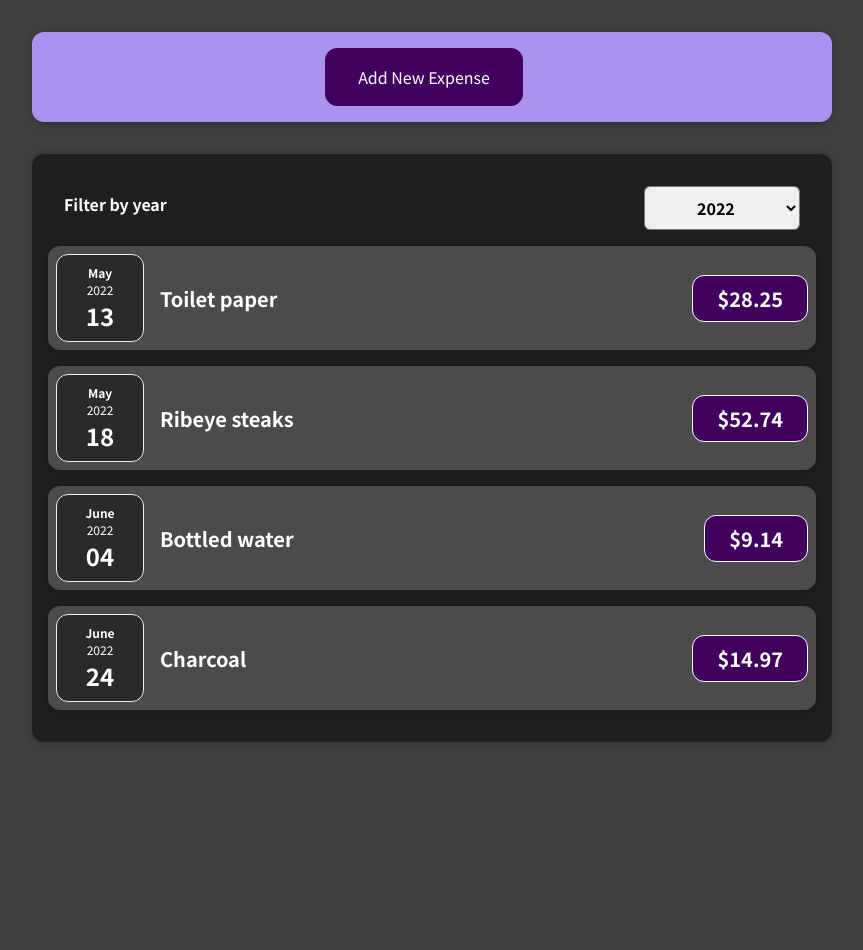
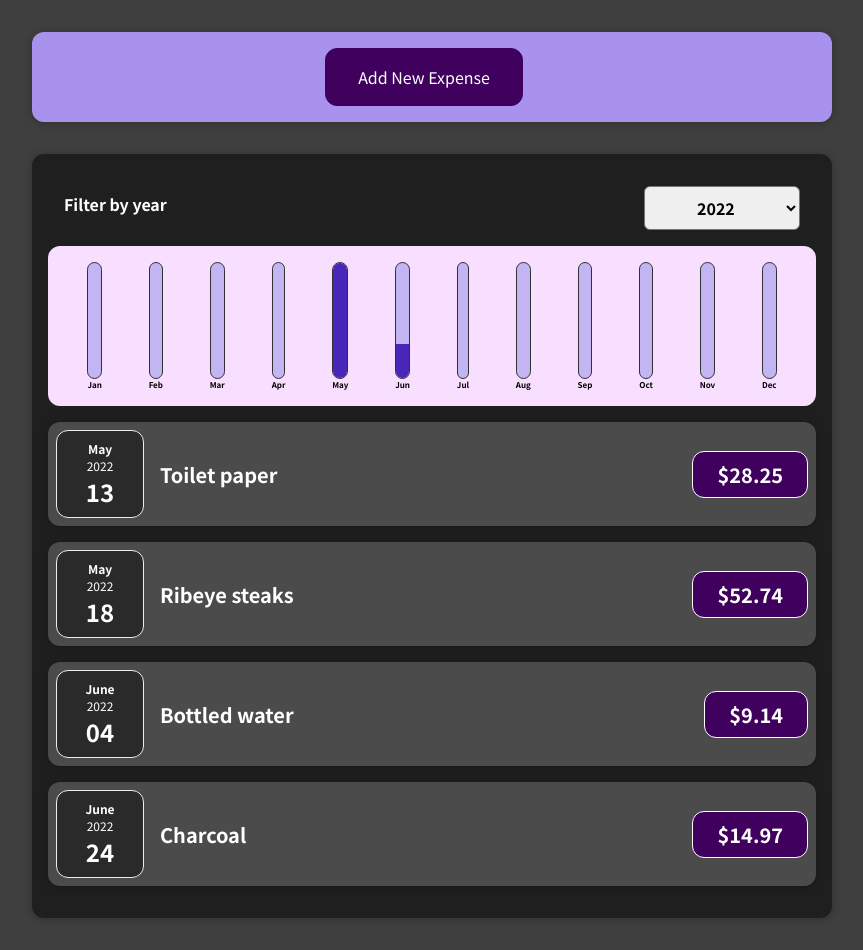
Before and after one commit to john-ngai/schwarzmuller_react, a React (Create React App) app in the folder expenses-app/: page / in a window 1280 px wide. Shown: the whole page, without its empty margins (208-1071 px from the left). Before the commit the page ends 800 px from the top, so only its background shows below. Built offline with nearby package versions, Linux system fonts and the light colour scheme.

Commit message:
Render <ExpensesChart />

```diff
--- a/expenses-app/src/components/Expenses/Expenses.js
+++ b/expenses-app/src/components/Expenses/Expenses.js
@@ -2,6 +2,7 @@ import { useState } from 'react';
 import Card from '../UI/Card';
 import ExpensesFilter from '../ExpensesFilter/ExpensesFilter';
 import ExpenseItem from './ExpenseItem';
+import ExpensesChart from './ExpensesChart';
 import './Expenses.css';
 
 export default function Expenses({ items }) {
@@ -34,6 +35,8 @@ export default function Expenses({ items }) {
         onChangeFilter={filterChangeHandler}
         filteredYear={filteredYear}
       />
+      <ExpensesChart expenses={filteredExpenses}
+       />
       {expensesContent}
     </Card>
   );
```
